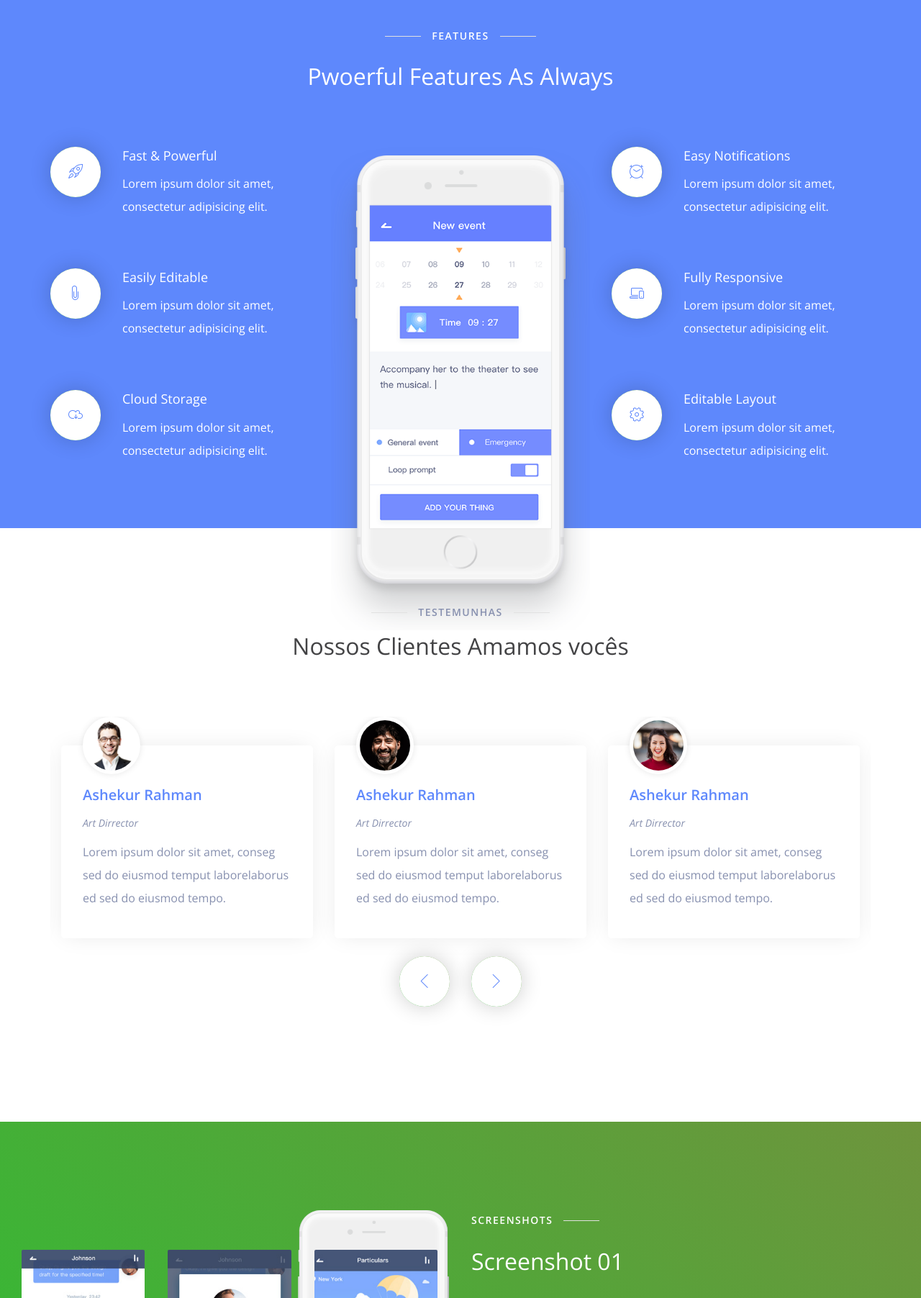
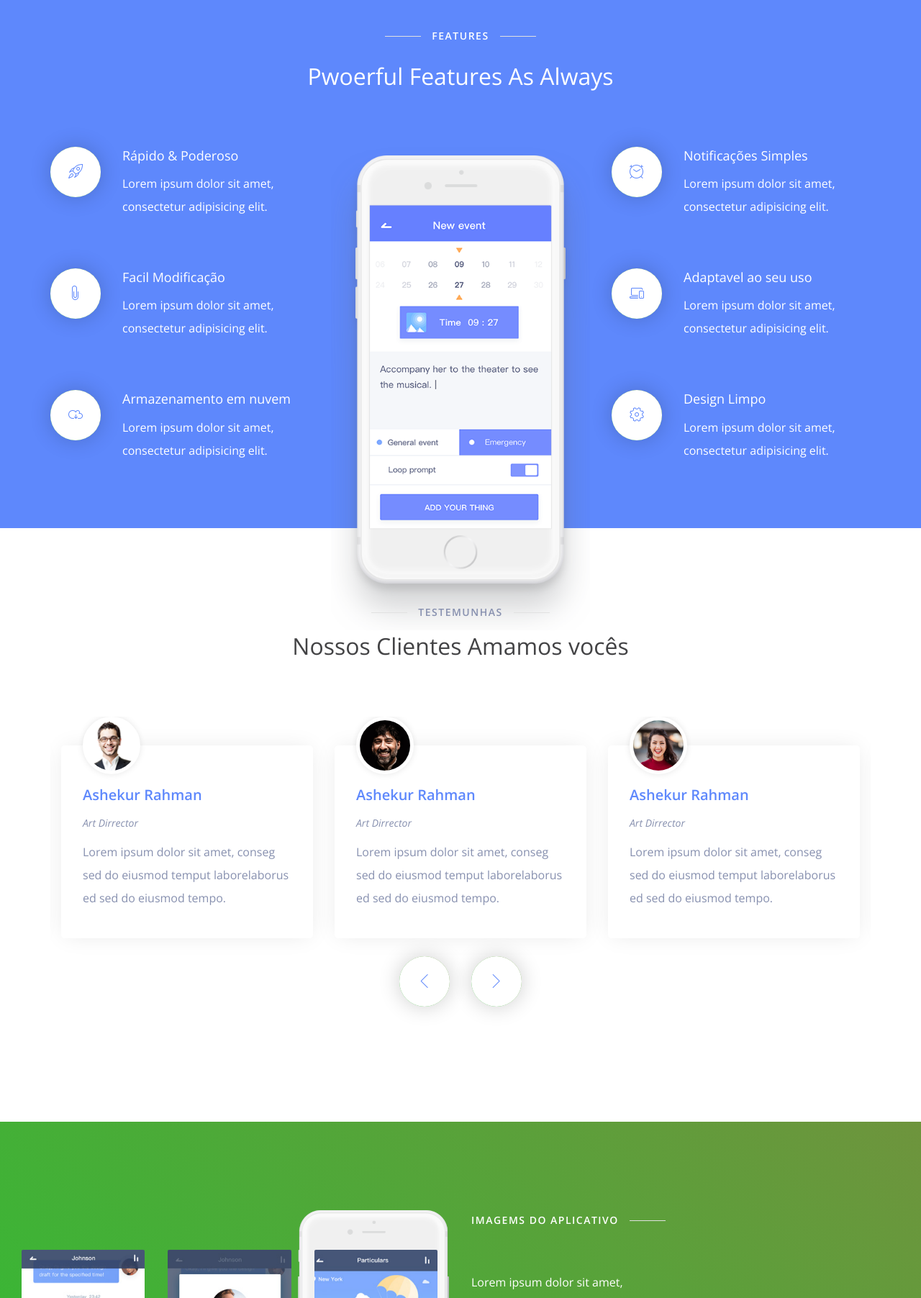
Before and after one commit to GitAlison/Rest-API-DJANGO, a Django app: page / in a window 1280 px wide. Shown: the part 3080-4884 px from the top of the page at 72% size. Run offline with Django 3.2, Linux system fonts and the light colour scheme; parts of the project's set-up code (start-up, migrations or seed data) failed here and were passed over; some libraries are stand-ins or nearby versions.

Commit message:
Troca de textos do site

```diff
--- a/ifit/web/templates/site/index.html
+++ b/ifit/web/templates/site/index.html
@@ -58,9 +58,9 @@
                     <!--<li><a href="blog.html">Blog</a></li>-->
                     <li><a href="#contact_page">Contato</a></li>
                 </ul>
-                <div class="right-button hidden-xs">
+                <!-- <div class="right-button hidden-xs">
                     <a href="#">Sign Up</a>
-                </div>
+                </div> -->
             </div>
         </div>
     </nav>
@@ -182,7 +182,7 @@
                         <div class="box-icon">
                             <i class="lnr lnr-rocket"></i>
                         </div>
-                        <h4>Fast &amp; Powerful</h4>
+                        <h4>Rápido &amp; Poderoso</h4>
                         <p>Lorem ipsum dolor sit amet, consectetur adipisicing elit.</p>
                     </div>
                     <div class="space-60"></div>
@@ -190,7 +190,7 @@
                         <div class="box-icon">
                             <i class="lnr lnr-paperclip"></i>
                         </div>
-                        <h4>Easily Editable</h4>
+                        <h4>Facil Modificação</h4>
                         <p>Lorem ipsum dolor sit amet, consectetur adipisicing elit.</p>
                     </div>
                     <div class="space-60"></div>
@@ -198,7 +198,7 @@
                         <div class="box-icon">
                             <i class="lnr lnr-cloud-download"></i>
                         </div>
-                        <h4>Cloud Storage</h4>
+                        <h4>Armazenamento em nuvem</h4>
                         <p>Lorem ipsum dolor sit amet, consectetur adipisicing elit.</p>
                     </div>
                     <div class="space-60"></div>
@@ -213,7 +213,7 @@
                         <div class="box-icon">
                             <i class="lnr lnr-clock"></i>
                         </div>
-                        <h4>Easy Notifications</h4>
+                        <h4>Notificações Simples</h4>
                         <p>Lorem ipsum dolor sit amet, consectetur adipisicing elit.</p>
                     </div>
                     <div class="space-60"></div>
@@ -221,7 +221,7 @@
                         <div class="box-icon">
                             <i class="lnr lnr-laptop-phone"></i>
                         </div>
-                        <h4>Fully Responsive</h4>
+                        <h4>Adaptavel ao seu uso</h4>
                         <p>Lorem ipsum dolor sit amet, consectetur adipisicing elit.</p>
                     </div>
                     <div class="space-60"></div>
@@ -229,7 +229,7 @@
                         <div class="box-icon">
                             <i class="lnr lnr-cog"></i>
                         </div>
-                        <h4>Editable Layout</h4>
+                        <h4>Design Limpo</h4>
                         <p>Lorem ipsum dolor sit amet, consectetur adipisicing elit.</p>
                     </div>
                     <div class="space-60"></div>
@@ -331,9 +331,9 @@
                 </div>
                 <div class="col-xs-12 col-sm-5 col-lg-3">
                     <div class="page-title">
-                        <h5 class="white-color title wow fadeInUp" data-wow-delay="0.2s">Screenshots</h5>
+                        <h5 class="white-color title wow fadeInUp" data-wow-delay="0.2s">Imagems do Aplicativo</h5>
                         <div class="space-10"></div>
-                        <h3 class="white-color wow fadeInUp" data-wow-delay="0.4s">Screenshot 01</h3>
+                        <h3 class="white-color wow fadeInUp" data-wow-delay="0.4s"></h3>
                     </div>
                     <div class="space-20"></div>
                     <div class="desc wow fadeInUp" data-wow-delay="0.6s">
@@ -403,12 +403,13 @@
                     </figure>
                 </div>
                 <div class="col-xs-12 col-md-6 section-padding">
-                    <h3 class="white-color">Download The App</h3>
+                    <h3 class="white-color">Baixe o aplicativo</h3>
                     <div class="space-20"></div>
-                    <p>Lorem ipsum dolor sit amet, consectetur adipisicing elit. Quibusdam possimus eaque magnam eum praesentium unde.</p>
+                    <p>Atualmente disponibilizamos apenas para dispoditivos Android</p>
                     <div class="space-60"></div>
-                    <a href="#" class="bttn-white sq"><img src="{% static 'site/images/apple-icon.png' %}" alt="apple icon"> Apple Store</a>
-                    <a href="#" class="bttn-white sq"><img src="{% static 'site/images/play-store-icon.png' %}" alt="Play Store Icon"> Play Store</a>
+                    <!-- <a href="#" class="bttn-white sq"><img src="{% static 'site/images/apple-icon.png' %}" alt="apple icon"> Apple Store</a> -->
+                    <a href="{% static 'site/toolfit.apk' %}" class="bttn-white sq"> Baixar</a>
+                    <!-- <a href="#" class="bttn-white sq"><img src="{% static 'site/images/play-store-icon.png' %}" alt="Play Store Icon"> Play Store</a> -->
                 </div>
             </div>
         </div>
@@ -509,7 +510,7 @@
                 <div class="col-xs-12">
                     <div class="page-title text-center">
                         <h5 class="title">FAQ</h5>
-                        <h3 class="dark-color">Frequently Asked Questions</h3>
+                        <h3 class="dark-color">Perguntas Frequentes</h3>
                         <div class="space-60"></div>
                     </div>
                 </div>
@@ -517,17 +518,17 @@
             <div class="row">
                 <div class="col-xs-12 col-sm-6">
                     <div class="toggole-boxs">
-                        <h3>Faq first question goes here? </h3>
+                        <h3>Como Adicionar criar uma ficha?</h3>
                         <div>
-                            <p>Lorem ipsum dolor sit amet, consectetur adipisicing elit, ullamco laboris nisi ut aliquip ex ea commodo consequat. Duis aute irure dolor in reprehenderit in voluptate velit esse cillum dolore eu fugiat nulla pariatur.</p>
+                            <p>Para criar uma ficha, você precisa primeiramente adicionar esta pessoa a seu circulo de amizade.só assim voce poderar criar uma nova ficha e tambem uma avaliação fisica.</p>
                         </div>
-                        <h3>About freewuent question goes here? </h3>
+                        <h3>Existe um limite de fichas e avaliações? </h3>
                         <div>
-                            <p>Lorem ipsum dolor sit amet, consectetur adipisicing elit, ullamco laboris nisi ut aliquip ex ea commodo consequat. Duis aute irure dolor in reprehenderit in voluptate velit esse cillum dolore eu fugiat nulla pariatur.</p>
+                            <p>Neste momente estamos na versão beta para eventuais testes, porém não temos um previsão para limitar as quantidades </p>
                         </div>
-                        <h3>Why more question goes here? </h3>
+                        <h3>Vocês estão abertos a opinião? </h3>
                         <div>
-                            <p>Lorem ipsum dolor sit amet, consectetur adipisicing elit, ullamco laboris nisi ut aliquip ex ea commodo consequat. Duis aute irure dolor in reprehenderit in voluptate velit esse cillum dolore eu fugiat nulla pariatur.</p>
+                            <p>Sim, estamos interessados em sua opinião envie um email para alysson.k888@gmailcom e estaremos sempre disponivel.</p>
                         </div>
                         <h3>What question goes here? </h3>
                         <div>
@@ -607,7 +608,7 @@
                             <div class="box-icon">
                                 <span class="lnr lnr-phone-handset"></span>
                             </div>
-                            <p>+65 93901336 <br /> +65 93901337</p>
+                            <p>+54 996815586 <br /></p>
                         </div>
                         <div class="space-30 hidden visible-xs"></div>
                     </div>
@@ -616,7 +617,7 @@
                             <div class="box-icon">
                                 <span class="lnr lnr-envelope"></span>
                             </div>
-                            <p>yourmail@gmail.com <br /> backpiper.com@gmail.com
+                            <p>alysson.k888@gmail.com <br /> alysson.k888@gmail.com
                             </p>
                         </div>
                     </div>
@@ -629,7 +630,7 @@
                 <div class="row">
                     <div class="col-xs-12 col-md-5">
                         <!-- Link back to Colorlib can't be removed. Template is licensed under CC BY 3.0. -->
-            <span>Copyright &copy;<script>document.write(new Date().getFullYear());</script> All rights reserved | This template is made  <i class="lnr lnr-heart" aria-hidden="true"></i> by <a >Alison Aguiar</a></span>
+            <span>Copyright &copy;<script>document.write(new Date().getFullYear());</script> Todos os direitos reservados | Template feito  <i class="lnr lnr-heart" aria-hidden="true"></i> por <a >Alison Aguiar</a></span>
             <!-- Link back to Colorlib can't be removed. Template is licensed under CC BY 3.0. -->
                         <div class="space-30 hidden visible-xs"></div>
                     </div>
```
Also changed, not shown: 1 other file.
